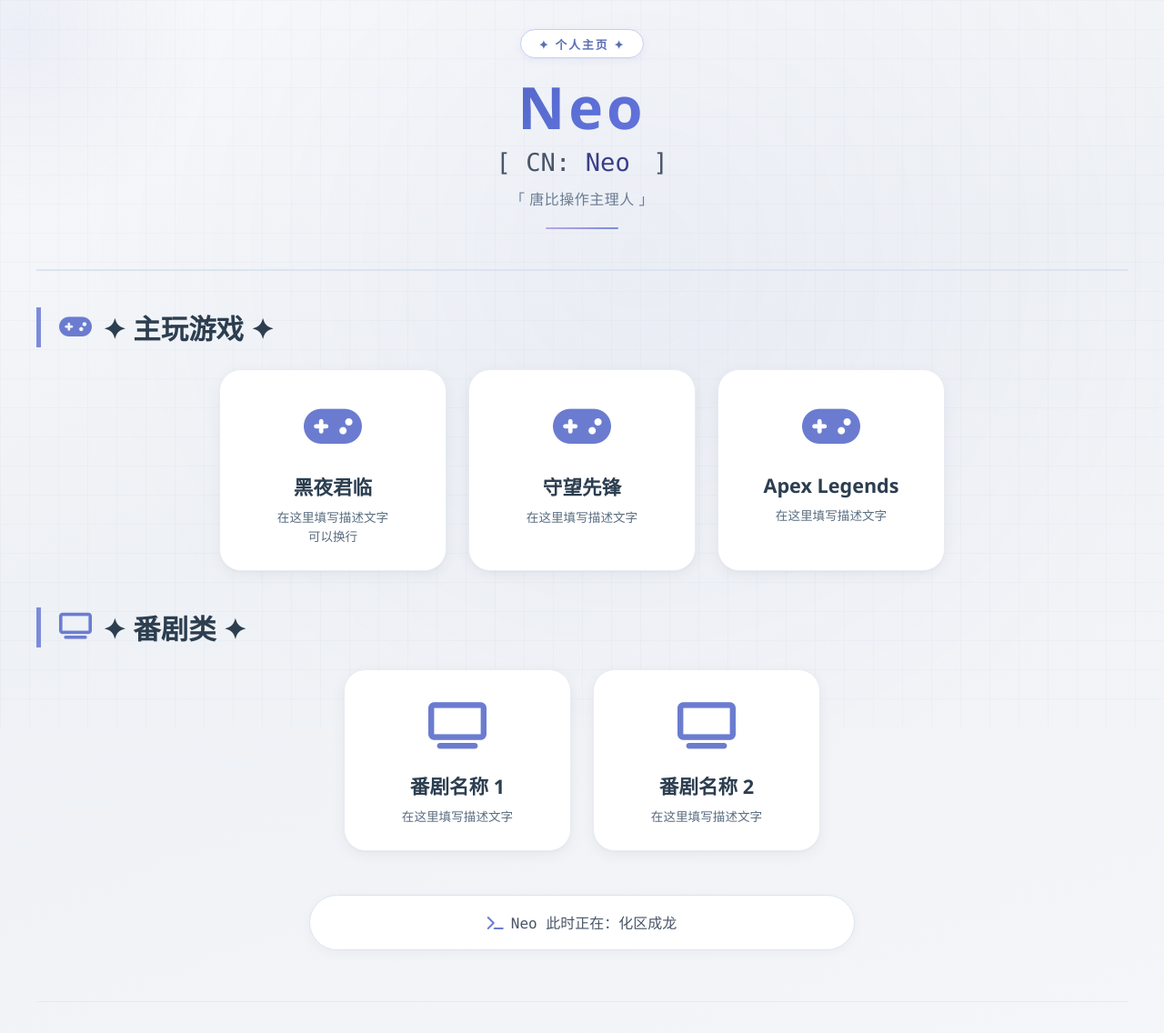
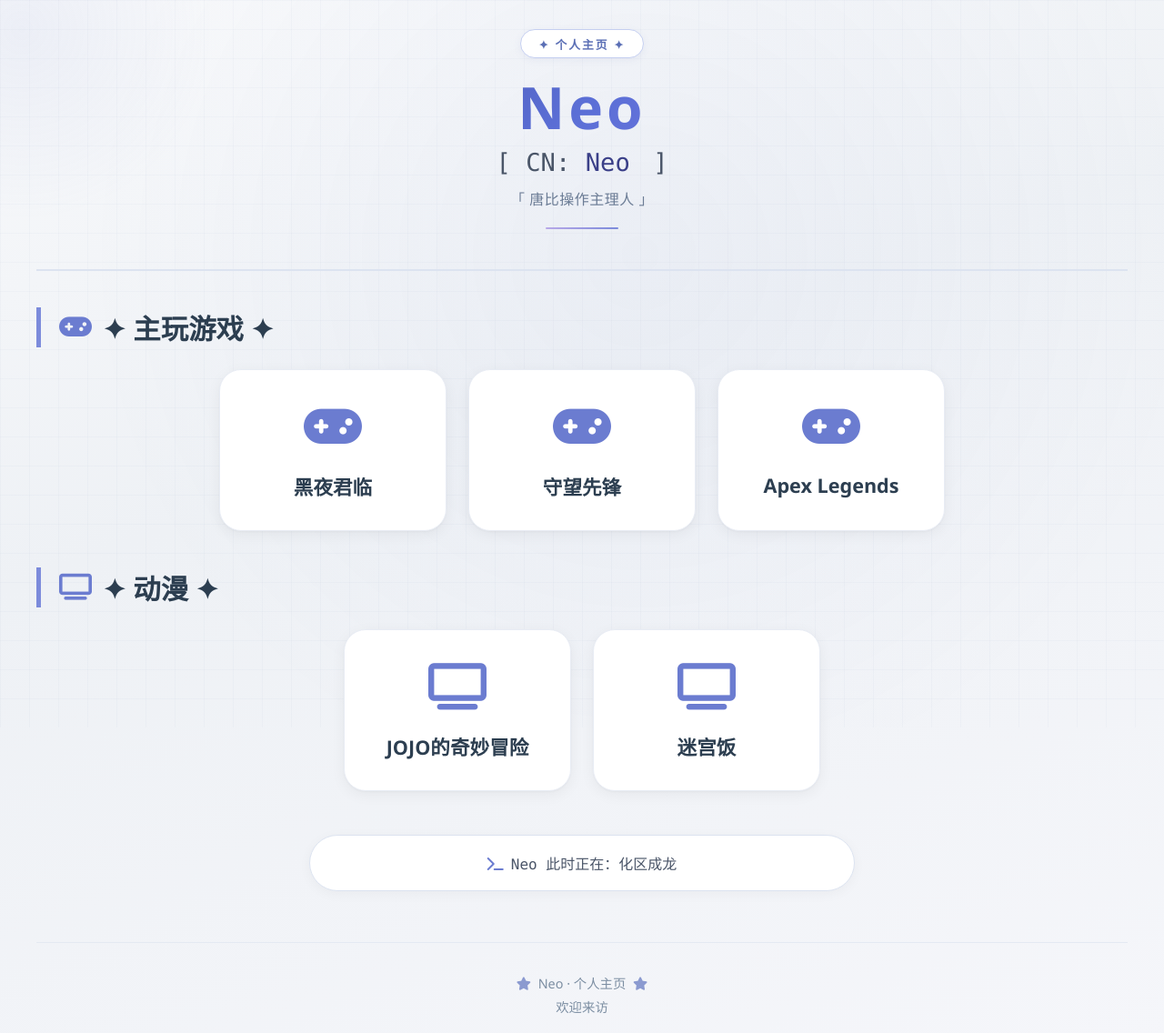
Before and after one commit to Neomaomao/Neomaomao.github.io, a plain HTML site: page index.html in a window 1280 px wide. Shown: the top 1136 px of the page at 91% size. Drawn offline with Linux system fonts and the light colour scheme.

Commit message:
Update index.html

```diff
--- a/index.html
+++ b/index.html
@@ -393,19 +393,19 @@
                 <!-- 👇 游戏名称 -->
                 <h3>黑夜君临</h3>
                 <!-- 👇 游戏描述 -->
-                <p>在这里填写描述文字<br>可以换行</p>
+                <p></p>
             </div>
             <!-- 游戏卡片 2 -->
             <div class="game-card">
                 <div class="card-icon"><i class="fas fa-gamepad"></i></div>
                 <h3>守望先锋 </h3>
-                <p>在这里填写描述文字</p>
+                <p></p>
             </div>
             <!-- 游戏卡片 3 -->
             <div class="game-card">
                 <div class="card-icon"><i class="fas fa-gamepad"></i></div>
                 <h3>Apex Legends</h3>
-                <p>在这里填写描述文字</p>
+                <p></p>
             </div>
             <!-- 🎯 需要更多游戏卡片？复制上面的 .game-card 即可 -->
         </div>
@@ -413,21 +413,21 @@
         <!-- ========== 番剧区块 ========== -->
         <div class="section-title">
             <i class="fas fa-tv"></i>
-            <span>✦ 番剧类 ✦</span>
+            <span>✦ 动漫 ✦</span>
         </div>
         <div class="card-grid">
             <!-- 番剧卡片 1 -->
             <div class="anime-card">
                 <div class="card-icon"><i class="fas fa-tv"></i></div>
                 <!-- 👇 番剧名称 -->
-                <h3>番剧名称 1</h3>
-                <p>在这里填写描述文字</p>
+                <h3>JOJO的奇妙冒险</h3>
+                <p></p>
             </div>
             <!-- 番剧卡片 2 -->
             <div class="anime-card">
                 <div class="card-icon"><i class="fas fa-tv"></i></div>
-                <h3>番剧名称 2</h3>
-                <p>在这里填写描述文字</p>
+                <h3>迷宫饭</h3>
+                <p></p>
             </div>
             <!-- 🎯 需要更多番剧卡片？复制上面的 .anime-card 即可 -->
         </div>
```
